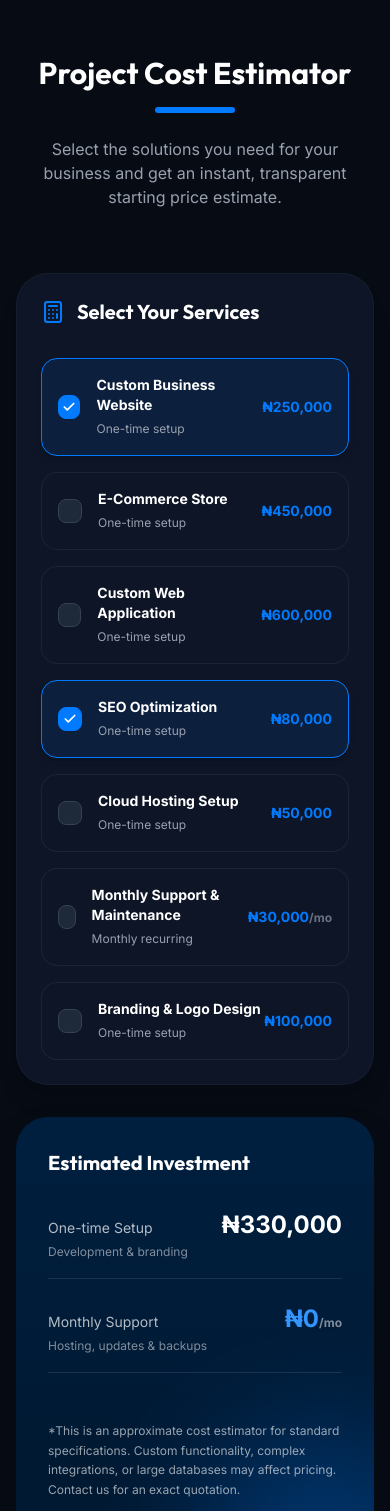
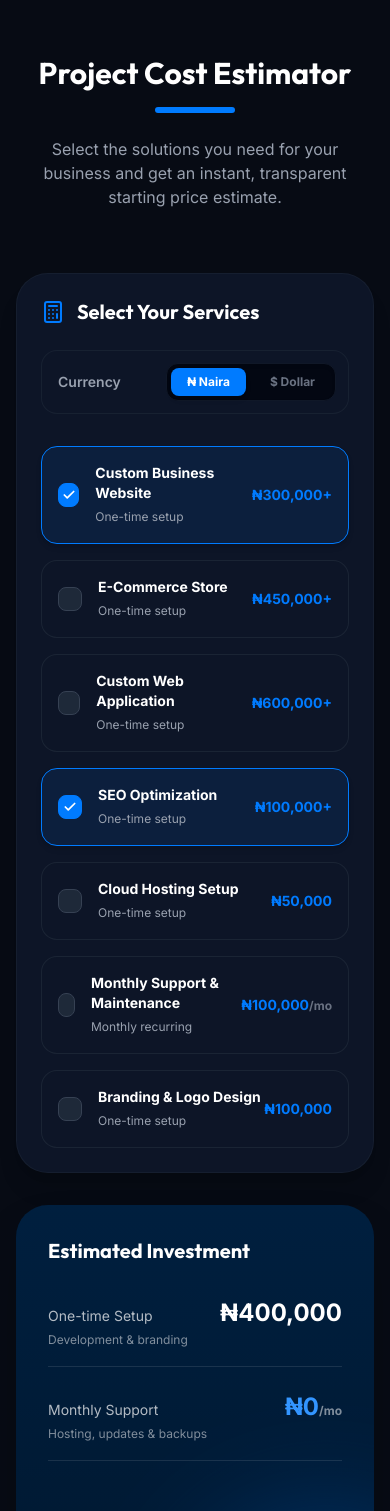
Before and after one commit to Michaelkeysoft2/michaelkeysoft, a React (Vite) app: page / in a window 390 px wide. Shown: the part 9359-10870 px from the top of the page. Built offline with nearby package versions, Linux system fonts and the light colour scheme.

Commit message:
feat: update estimator pricing, add currency toggle, direct quote WhatsApp link, and mailto contact form

```diff
--- a/src/components/Navbar.jsx
+++ b/src/components/Navbar.jsx
@@ -26,6 +26,7 @@ const Navbar = () => {
     { name: 'About', href: '#about' },
     { name: 'Services', href: '#services' },
     { name: 'Projects', href: '#projects' },
+    { name: 'Estimation', href: '#estimator' },
     { name: 'Contact', href: '#contact' },
   ];
 
--- a/src/components/PricingCalculator.jsx
+++ b/src/components/PricingCalculator.jsx
@@ -4,17 +4,18 @@ import { Calculator, Check, ArrowRight } from 'lucide-react';
 import { useToast } from './ToastContext';
 
 const servicesList = [
-  { id: 'biz-site', name: 'Custom Business Website', price: 250000, type: 'one-time' },
-  { id: 'ecom-store', name: 'E-Commerce Store', price: 450000, type: 'one-time' },
-  { id: 'web-app', name: 'Custom Web Application', price: 600000, type: 'one-time' },
-  { id: 'seo', name: 'SEO Optimization', price: 80000, type: 'one-time' },
-  { id: 'hosting', name: 'Cloud Hosting Setup', price: 50000, type: 'one-time' },
-  { id: 'maintenance', name: 'Monthly Support & Maintenance', price: 30000, type: 'recurring' },
-  { id: 'branding', name: 'Branding & Logo Design', price: 100000, type: 'one-time' },
+  { id: 'biz-site', name: 'Custom Business Website', priceNaira: 300000, priceDollar: 300, hasPlus: true, type: 'one-time' },
+  { id: 'ecom-store', name: 'E-Commerce Store', priceNaira: 450000, priceDollar: 450, hasPlus: true, type: 'one-time' },
+  { id: 'web-app', name: 'Custom Web Application', priceNaira: 600000, priceDollar: 600, hasPlus: true, type: 'one-time' },
+  { id: 'seo', name: 'SEO Optimization', priceNaira: 100000, priceDollar: 100, hasPlus: true, type: 'one-time' },
+  { id: 'hosting', name: 'Cloud Hosting Setup', priceNaira: 50000, priceDollar: 50, hasPlus: false, type: 'one-time' },
+  { id: 'maintenance', name: 'Monthly Support & Maintenance', priceNaira: 100000, priceDollar: 100, hasPlus: false, type: 'recurring' },
+  { id: 'branding', name: 'Branding & Logo Design', priceNaira: 100000, priceDollar: 100, hasPlus: false, type: 'one-time' },
 ];
 
 const PricingCalculator = () => {
   const [selectedIds, setSelectedIds] = useState(['biz-site', 'seo']);
+  const [isDollar, setIsDollar] = useState(false);
   const { addToast } = useToast();
 
   const toggleService = (id) => {
@@ -32,10 +33,11 @@ const PricingCalculator = () => {
 
     servicesList.forEach(service => {
       if (selectedIds.includes(service.id)) {
+        const price = isDollar ? service.priceDollar : service.priceNaira;
         if (service.type === 'one-time') {
-          oneTimeTotal += service.price;
+          oneTimeTotal += price;
         } else {
-          recurringTotal += service.price;
+          recurringTotal += price;
         }
       }
     });
@@ -45,12 +47,20 @@ const PricingCalculator = () => {
 
   const { oneTimeTotal, recurringTotal } = calculateTotals();
 
-  const formatCurrency = (value) => {
-    return new Intl.NumberFormat('en-NG', {
-      style: 'currency',
-      currency: 'NGN',
-      maximumFractionDigits: 0
-    }).format(value);
+  const formatPrice = (priceNaira, priceDollar, hasPlus) => {
+    if (isDollar) {
+      return `$${priceDollar.toLocaleString()}${hasPlus ? '+' : ''}`;
+    } else {
+      return `₦${priceNaira.toLocaleString()}${hasPlus ? '+' : ''}`;
+    }
+  };
+
+  const formatTotal = (value) => {
+    if (isDollar) {
+      return `$${value.toLocaleString()}`;
+    } else {
+      return `₦${value.toLocaleString()}`;
+    }
   };
 
   const handleRequestQuote = () => {
@@ -60,39 +70,21 @@ const PricingCalculator = () => {
       return;
     }
 
-    // Prefill Contact form message
-    const msgElement = document.getElementById('contact-message');
-    const subjectElement = document.getElementById('contact-subject');
+    const phoneNumber = "2348039579410";
+    let messageText = `Hi Michael! I used your website estimator and would like a custom quote for the following services:\n\n`;
+    selectedServices.forEach(s => {
+      const priceText = formatPrice(s.priceNaira, s.priceDollar, s.hasPlus);
+      messageText += `✔ ${s.name} (${priceText}${s.type === 'recurring' ? '/mo' : ''})\n`;
+    });
 
-    if (subjectElement) {
-      subjectElement.value = 'Custom Project Quote Request';
-    }
+    messageText += `\nEstimated Price Summary:`;
+    if (oneTimeTotal > 0) messageText += `\n- Setup Cost: ${formatTotal(oneTimeTotal)}`;
+    if (recurringTotal > 0) messageText += `\n- Recurring Support: ${formatTotal(recurringTotal)}/month`;
+    messageText += `\n\nLet's schedule a call to discuss the project details!`;
 
-    if (msgElement) {
-      let messageText = `Hi Michael! I used your website estimator and would like a custom quote for the following services:\n\n`;
-      selectedServices.forEach(s => {
-        messageText += `✔ ${s.name} (${formatCurrency(s.price)}${s.type === 'recurring' ? '/mo' : ''})\n`;
-      });
-      messageText += `\nEstimated Price Summary:`;
-      if (oneTimeTotal > 0) messageText += `\n- Setup Cost: ${formatCurrency(oneTimeTotal)}`;
-      if (recurringTotal > 0) messageText += `\n- Recurring Support: ${formatCurrency(recurringTotal)}/month`;
-      messageText += `\n\nLet's schedule a call to discuss the project details!`;
-
-      msgElement.value = messageText;
-
-      // Dispatch input event for React control (in case it is controlled)
-      const event = new Event('input', { bubbles: true });
-      msgElement.dispatchEvent(event);
-    }
-
-    // Scroll to contact form
-    const contactSection = document.getElementById('contact');
-    if (contactSection) {
-      const navbarHeight = 72;
-      const top = contactSection.getBoundingClientRect().top + window.scrollY - navbarHeight;
-      window.scrollTo({ top, behavior: 'smooth' });
-      addToast('Calculator details loaded into contact form below!', 'success');
-    }
+    const whatsappUrl = `https://wa.me/${phoneNumber}?text=${encodeURIComponent(messageText)}`;
+    window.open(whatsappUrl, '_blank');
+    addToast('Redirecting to WhatsApp to send your quote request...', 'success');
   };
 
   return (
@@ -119,10 +111,40 @@ const PricingCalculator = () => {
           {/* Services Checklist */}
           <div className="lg:col-span-7 bg-white dark:bg-[#0d1527] rounded-[32px] p-6 sm:p-10 shadow-xl border border-gray-100 dark:border-gray-800/50 flex flex-col justify-between">
             <div>
-              <h3 className="text-xl sm:text-2xl font-bold text-primary dark:text-white mb-8 flex items-center">
+              <h3 className="text-xl sm:text-2xl font-bold text-primary dark:text-white mb-6 flex items-center">
                 <Calculator size={24} className="text-accent mr-3" />
                 Select Your Services
               </h3>
+
+              {/* Currency Toggle */}
+              <div className="flex items-center justify-between mb-8 p-3 rounded-2xl bg-gray-50 dark:bg-gray-900/40 border border-gray-100 dark:border-gray-800/60">
+                <span className="text-sm font-semibold text-gray-600 dark:text-gray-400 ml-1">Currency</span>
+                <div className="flex items-center space-x-2 bg-white dark:bg-gray-950 p-1 rounded-xl shadow-inner border border-gray-100 dark:border-gray-900">
+                  <button
+                    type="button"
+                    onClick={() => setIsDollar(false)}
+                    className={`px-4 py-1.5 rounded-lg text-xs font-bold transition-all focus:outline-none cursor-pointer ${
+                      !isDollar
+                        ? 'bg-accent text-white shadow-md'
+                        : 'text-gray-500 hover:text-primary dark:hover:text-white'
+                    }`}
+                  >
+                    ₦ Naira
+                  </button>
+                  <button
+                    type="button"
+                    onClick={() => setIsDollar(true)}
+                    className={`px-4 py-1.5 rounded-lg text-xs font-bold transition-all focus:outline-none cursor-pointer ${
+                      isDollar
+                        ? 'bg-accent text-white shadow-md'
+                        : 'text-gray-500 hover:text-primary dark:hover:text-white'
+                    }`}
+                  >
+                    $ Dollar
+                  </button>
+                </div>
+              </div>
+
               <div className="space-y-4">
                 {servicesList.map(service => {
                   const isChecked = selectedIds.includes(service.id);
@@ -154,7 +176,7 @@ const PricingCalculator = () => {
                         </div>
                       </div>
                       <span className="font-bold text-accent text-sm sm:text-base whitespace-nowrap">
-                        {formatCurrency(service.price)}
+                        {formatPrice(service.priceNaira, service.priceDollar, service.hasPlus)}
                         {service.type === 'recurring' && <span className="text-xs text-gray-500">/mo</span>}
                       </span>
                     </button>
@@ -180,7 +202,7 @@ const PricingCalculator = () => {
                     <span className="text-xs text-white/50">Development & branding</span>
                   </div>
                   <span className="text-2xl sm:text-3xl font-extrabold text-white">
-                    {formatCurrency(oneTimeTotal)}
+                    {formatTotal(oneTimeTotal)}
                   </span>
                 </div>
 
@@ -190,7 +212,7 @@ const PricingCalculator = () => {
                     <span className="text-xs text-white/50">Hosting, updates & backups</span>
                   </div>
                   <span className="text-2xl sm:text-3xl font-extrabold text-accent-light">
-                    {formatCurrency(recurringTotal)}
+                    {formatTotal(recurringTotal)}
                     <span className="text-xs text-white/50">/mo</span>
                   </span>
                 </div>
```
Also changed, not shown: src/components/Contact.jsx (+9 -64 lines).
